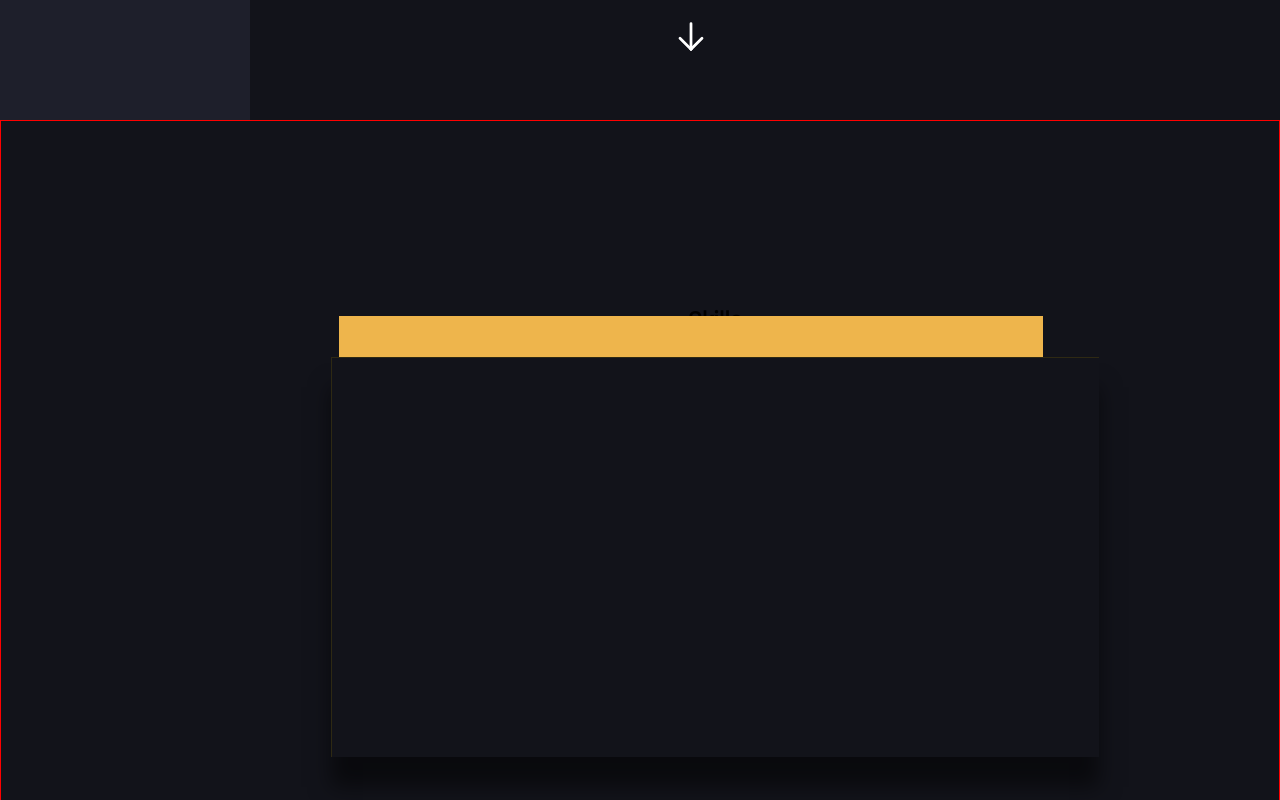
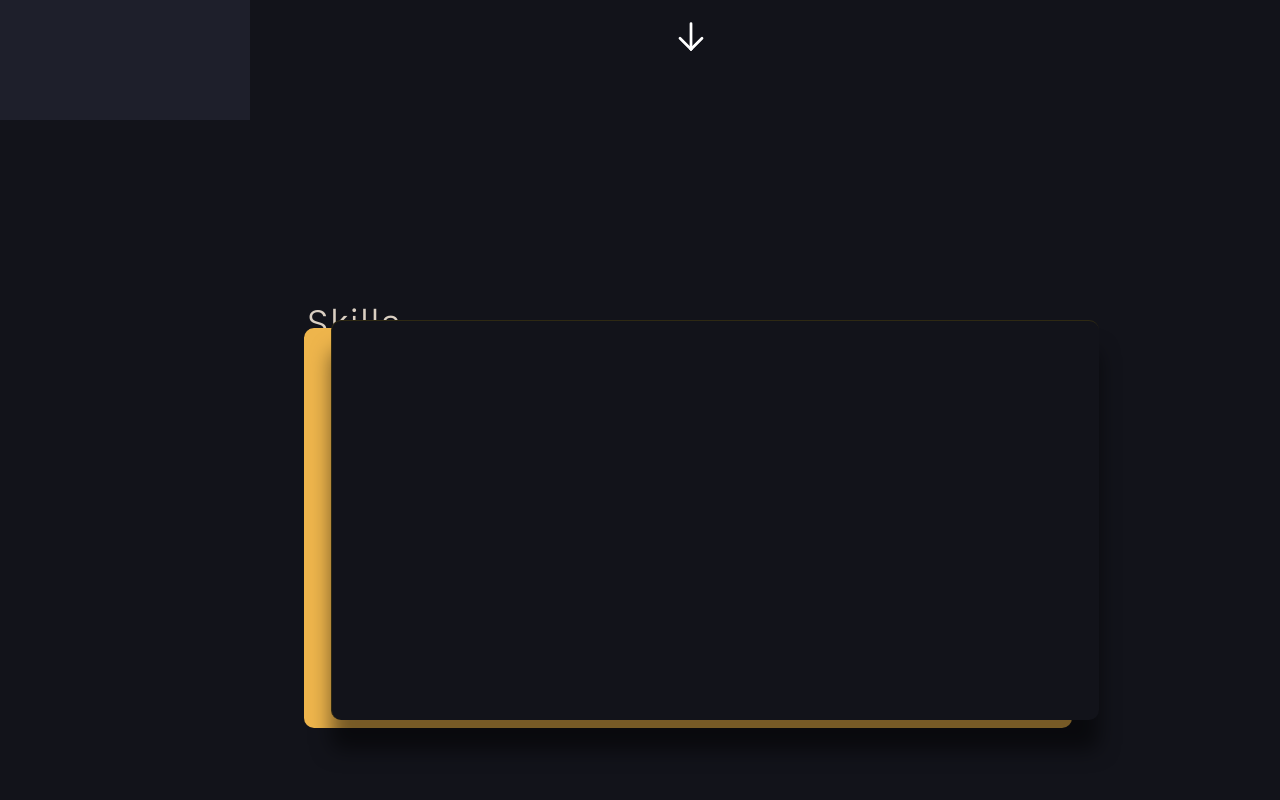
Before and after one commit to AdamAranha/portfolio, a React (Create React App) app in the folder client/: page / in a window 1280 px wide. Shown: the part 680-1480 px from the top of the page. Built offline with nearby package versions, Linux system fonts and the light colour scheme.

Commit message:
Minor change to css

```diff
--- a/client/src/App.css
+++ b/client/src/App.css
@@ -340,7 +340,6 @@
   padding-left: 150px;
   font-family: "Poppins", sans-serif;
   position: relative;
-  border: 1px solid red;
 }
 .skills .container {
   height: 50vh;
@@ -349,17 +348,28 @@
   border: 1px solid #2e2913;
   border-width: 1px 0px 0px 1px;
   box-shadow: #00000080 0px 30px 20px 0px;
+  border-radius: 10px;
   padding: 30px;
   z-index: 1;
 }
 .skills .container-shadow {
   background-color: #eeb54c;
-  height: 49vh;
-  width: 55vw;
+  height: 50vh;
+  width: 60vw;
+  border-radius: 10px;
   position: absolute;
-  top: 49%;
-  left: 54%;
+  top: 51%;
+  left: 53.75%;
   transform: translate(-50%, -50%);
+}
+.skills .section-name {
+  color: #dacfc2;
+  position: absolute;
+  top: 18%;
+  left: 24%;
+  font-weight: 500;
+  letter-spacing: 2px;
+  font-size: 2.3rem;
 }
 
 @media only screen and (max-width: 850px) {
--- a/client/src/components/Skills/_skills.scss
+++ b/client/src/components/Skills/_skills.scss
@@ -14,7 +14,6 @@ $sectionColour:#eeb54c;
     padding-left: 150px;
     font-family: 'Poppins', sans-serif;
     position: relative;
-    border: 1px solid red;
 
 
     .container {
@@ -25,22 +24,33 @@ $sectionColour:#eeb54c;
         border-width: 1px 0px 0px 1px;
         box-shadow: #00000080 0px 30px 20px 0px;
 
-        // border-radius: 10px;
+        border-radius: 10px;
         padding: 30px;
         z-index: 1;
     };
 
     .container-shadow{
         background-color: $sectionColour;
-        height: 49vh;
-        width: 55vw;
-        // border-radius: 10px;
+        height: 50vh;
+        width: 60vw;
+        border-radius: 10px;
 
         position: absolute;
 
-        top: 49%;
-        left: 54%;
+        top: 51%;
+        left: 53.75%;
         transform: translate(-50%,-50%);
+    }
+
+    .section-name{
+        color: variables.$neutralColour;
+        position:absolute;
+        top: 18%;
+        left: 24%;
+
+        font-weight: 500;
+        letter-spacing: 2px;
+        font-size: 2.3rem;
     }
 }
 
```
Also changed, not shown: 1 other file (tests, documents, lock files or other folders).
